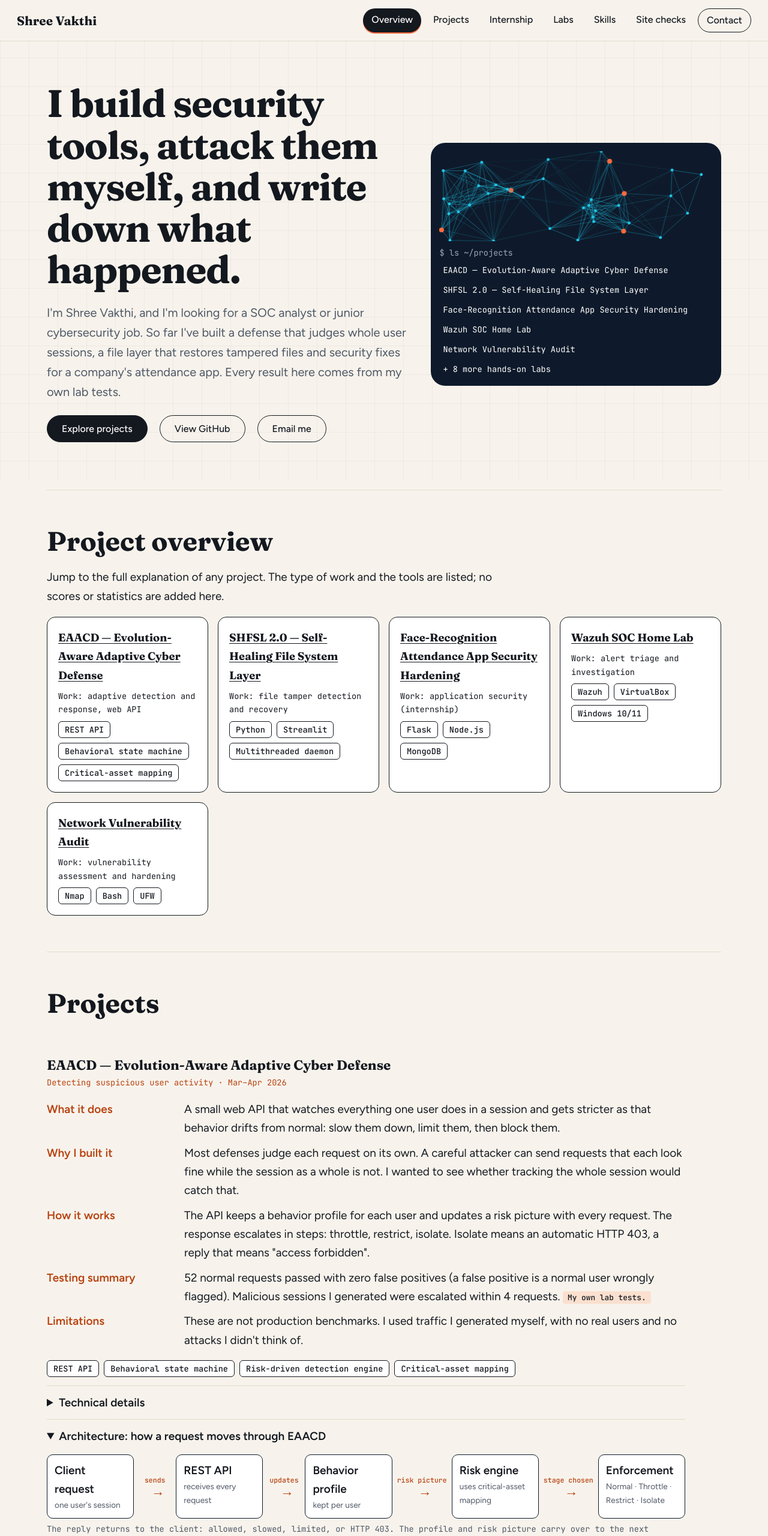
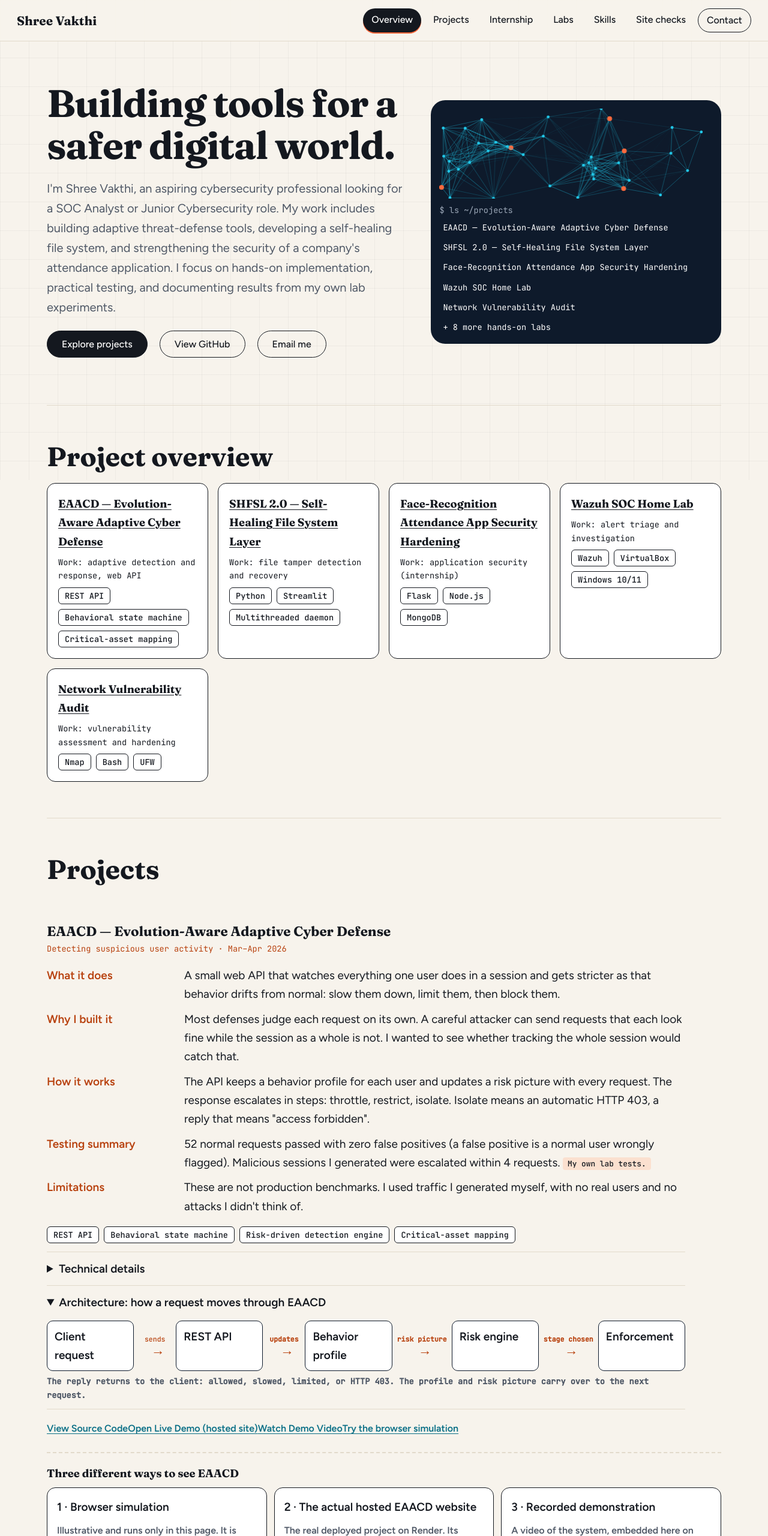
Before and after one commit to ShreeVakthi18/shree_vakthi__portfolio, a plain HTML site: page index.html in a window 1280 px wide. Shown: the top 2560 px of the page at 60% size. Drawn offline with Linux system fonts and the light colour scheme.

Commit message:
Update index.html

```diff
--- a/index.html
+++ b/index.html
@@ -21,8 +21,8 @@
 <main id="main">
 <section id="top" class="hero">
   <div>
-    <h1>I build security tools, attack them myself, and write down what happened.</h1>
-    <p class="lead">I'm Shree Vakthi, and I'm looking for a SOC analyst or junior cybersecurity job. So far I've built a defense that judges whole user sessions, a file layer that restores tampered files and security fixes for a company's attendance app. Every result here comes from my own lab tests.</p>
+    <h1>Building tools for a safer digital world.</h1>
+    <p class="lead">I'm Shree Vakthi, an aspiring cybersecurity professional looking for a SOC Analyst or Junior Cybersecurity role. My work includes building adaptive threat-defense tools, developing a self-healing file system, and strengthening the security of a company's attendance application. I focus on hands-on implementation, practical testing, and documenting results from my own lab experiments.</p>
     <p class="acts"><a class="btn" href="#work">Explore projects</a><a class="btn ghost" href="https://github.com/ShreeVakthi18" target="_blank" rel="noopener">View GitHub</a><a class="btn ghost mail" data-u="shreevakthi9046" data-d="gmail.com" data-s="Hello from your portfolio" href="#contact">Email me</a></p>
   </div>
   <div class="heroviz"><canvas id="net" aria-hidden="true"></canvas>
@@ -38,7 +38,7 @@
 
 <section id="overview">
   <h2>Project overview</h2>
-  <p class="wide">Jump to the full explanation of any project. The type of work and the tools are listed; no scores or statistics are added here.</p>
+
   <ul class="ov">
     <li><a href="#eaacd">EAACD — Evolution-Aware Adaptive Cyber Defense</a><p class="mono">Work: adaptive detection and response, web API</p><p class="tech"><span>REST API</span><span>Behavioral state machine</span><span>Critical-asset mapping</span></p></li>
     <li><a href="#shfsl">SHFSL 2.0 — Self-Healing File System Layer</a><p class="mono">Work: file tamper detection and recovery</p><p class="tech"><span>Python</span><span>Streamlit</span><span>Multithreaded daemon</span></p></li>
@@ -63,7 +63,7 @@
       </dl>
       <p class="tech"><span>REST API</span><span>Behavioral state machine</span><span>Risk-driven detection engine</span><span>Critical-asset mapping</span></p>
       <details><summary>Technical details</summary><p>A REST API is a way for programs to talk to each other using HTTP requests. A behavioral state machine profiles each user across requests. The risk-driven detection engine maps critical assets, so activity near them raises risk faster. Enforcement escalates in three steps: throttle, restrict, isolate.</p></details>
-      <details open><summary>Architecture: how a request moves through EAACD</summary><ol class="flow"><li class="n"><b>Client request</b><small>one user's session</small></li><li class="a" aria-hidden="true"><span>sends</span></li><li class="n"><b>REST API</b><small>receives every request</small></li><li class="a" aria-hidden="true"><span>updates</span></li><li class="n"><b>Behavior profile</b><small>kept per user</small></li><li class="a" aria-hidden="true"><span>risk picture</span></li><li class="n"><b>Risk engine</b><small>uses critical-asset mapping</small></li><li class="a" aria-hidden="true"><span>stage chosen</span></li><li class="n"><b>Enforcement</b><small>Normal · Throttle · Restrict · Isolate</small></li></ol><p class="mono fnote">The reply returns to the client: allowed, slowed, limited, or HTTP 403. The profile and risk picture carry over to the next request.</p></details><p class="links"><a class="lk" href="https://github.com/ShreeVakthi18/EvoSec-Evolution-Aware-Adaptive-Cyber-Defense" target="_blank" rel="noopener">View Source Code</a><a class="lk" href="https://evosec-evolution-aware-adaptive-cyber.onrender.com/" target="_blank" rel="noopener">Open Live Demo (hosted site)</a><a class="lk" href="https://www.youtube.com/watch?v=ADvxDcGglfs" target="_blank" rel="noopener">Watch Demo Video</a><a class="lk try" href="#demo-eaacd">Try the browser simulation</a></p>
+      <details open><summary>Architecture: how a request moves through EAACD</summary><ol class="flow"><li class="n"><b>Client request</b></li><li class="a" aria-hidden="true"><span>sends</span></li><li class="n"><b>REST API</li><li class="a" aria-hidden="true"><span>updates</span></li><li class="n"><b>Behavior profile</li><li class="a" aria-hidden="true"><span>risk picture</span></li><li class="n"><b>Risk engine</b></li><li class="a" aria-hidden="true"><span>stage chosen</span></li><li class="n"><b>Enforcement</b></li></ol><p class="mono fnote">The reply returns to the client: allowed, slowed, limited, or HTTP 403. The profile and risk picture carry over to the next request.</p></details><p class="links"><a class="lk" href="https://github.com/ShreeVakthi18/EvoSec-Evolution-Aware-Adaptive-Cyber-Defense" target="_blank" rel="noopener">View Source Code</a><a class="lk" href="https://evosec-evolution-aware-adaptive-cyber.onrender.com/" target="_blank" rel="noopener">Open Live Demo (hosted site)</a><a class="lk" href="https://www.youtube.com/watch?v=ADvxDcGglfs" target="_blank" rel="noopener">Watch Demo Video</a><a class="lk try" href="#demo-eaacd">Try the browser simulation</a></p>
     </div>
     <div class="dock"><div class="opts"><h4 class="dh">Three different ways to see EAACD</h4>
 <div class="oc"><b>1 · Browser simulation</b><span>Illustrative and runs only in this page. It is separate from the hosted system and uses made-up numbers.</span><a class="btn sm" href="#demo-eaacd">Try the simulation</a></div>
@@ -84,7 +84,7 @@
       </dl>
       <p class="tech"><span>Python</span><span>Streamlit dashboard</span><span>Multithreaded daemon</span><span>Rule-based detection</span><span>Adaptive risk scoring</span><span>Email alerts</span></p>
       <details><summary>Technical details</summary><p>A daemon (a program that runs in the background) intercepts file I/O in real time and applies rule-based detection with an adaptive risk score. A decoy file is a bait file nobody should open, so touching it counts as a strong sign of a breach. Guards stop a rollback from repeating and handle locked files. The Streamlit dashboard shows live risk scores, and email alerts are sent without blocking the monitor.</p></details>
-      <details open><summary>Architecture: how a file change moves through SHFSL 2.0</summary><ol class="flow"><li class="n"><b>File activity</b><small>read, write, decoy touched</small></li><li class="a" aria-hidden="true"><span>watched</span></li><li class="n"><b>Monitor daemon</b><small>background, rule-based</small></li><li class="a" aria-hidden="true"><span>scored</span></li><li class="n"><b>Risk score</b><small>adaptive, up to 100</small></li><li class="a" aria-hidden="true"><span>score climbs</span></li><li class="n"><b>Restore</b><small>copy back from snapshot</small></li></ol><p class="mono fnote">A clean snapshot is saved beforehand. The Streamlit dashboard shows live risk scores, and email alerts are sent without blocking the monitor.</p></details><p class="links"><a class="lk" href="https://github.com/ShreeVakthi18/Self-healing-file-system-layer" target="_blank" rel="noopener">View Source Code</a><a class="lk" href="https://www.youtube.com/watch?v=u56oDC10oNM" target="_blank" rel="noopener">Watch Demo Video</a><a class="lk try" href="#demo-shfsl">Try the browser simulation</a></p>
+      <details open><summary>Architecture: how a file change moves through SHFSL 2.0</summary><ol class="flow"><li class="n"><b>File activity</b></li><li class="a" aria-hidden="true"><span>watched</span></li><li class="n"><b>Monitor daemon</b></li><li class="a" aria-hidden="true"><span>scored</span></li><li class="n"><b>Risk score</b></li><li class="a" aria-hidden="true"><span>score climbs</span></li><li class="n"><b>Restore</b></li></ol><p class="mono fnote">A clean snapshot is saved beforehand. The Streamlit dashboard shows live risk scores, and email alerts are sent without blocking the monitor.</p></details><p class="links"><a class="lk" href="https://github.com/ShreeVakthi18/Self-healing-file-system-layer" target="_blank" rel="noopener">View Source Code</a><a class="lk" href="https://www.youtube.com/watch?v=u56oDC10oNM" target="_blank" rel="noopener">Watch Demo Video</a><a class="lk try" href="#demo-shfsl">Try the browser simulation</a></p>
     </div>
     <div class="dock"><div class="vid"><button type="button" class="vbtn" data-vid="u56oDC10oNM" data-t="SHFSL 2.0 demo video">▶ Play the demo video here</button><div class="vslot"></div><p class="mono vnote">Loads from YouTube only after you click. Never autoplays.</p></div><h4 class="dh">Interactive demo · SHFSL 2.0 file recovery timeline</h4><div data-mount="shfsl" data-v="t" id="demo-shfsl"></div></div>
   </article>
```
